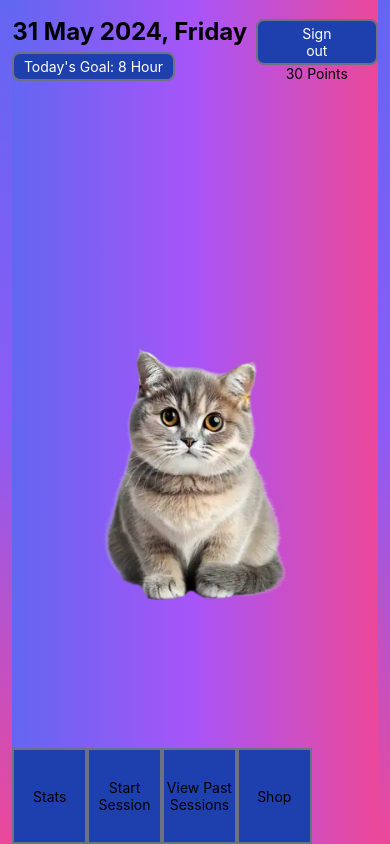
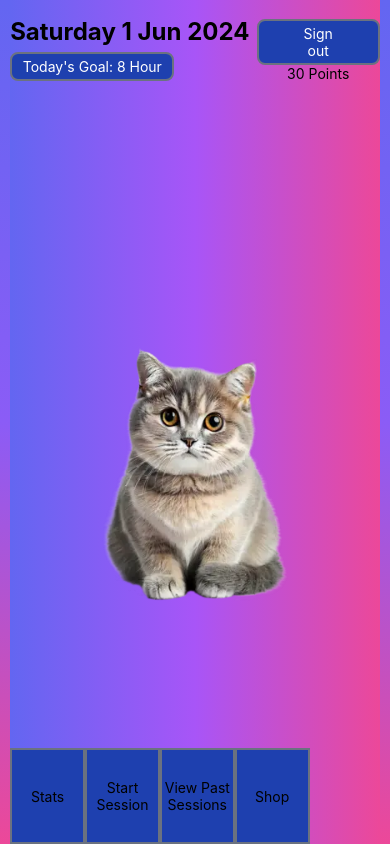
Before and after one commit to panjx-7339/sleep-app-team-6103, a React Native app: screen /Home in a window 390 px wide. Built offline with nearby package versions, Linux system fonts and the light colour scheme; no server answers.

Commit message:
Updated CurrentDate

```diff
--- /dev/null
+++ b/src/screens/HomeScreen/components/CurrentDate.js
@@ -0,0 +1,10 @@
+import { StyleSheet, Text, View } from "react-native";
+import React from "react";
+
+const CurrentDate = () => {
+  return <Text className="font-bold text-2xl">Saturday 1 Jun 2024</Text>;
+};
+
+export default CurrentDate;
+
+const styles = StyleSheet.create({});
--- a/src/screens/HomeScreen/components/Date.js
+++ /dev/null
@@ -1,10 +0,0 @@
-import { StyleSheet, Text, View } from "react-native";
-import React from "react";
-
-const Date = () => {
-  return <Text className="font-bold text-2xl">31 May 2024, Friday</Text>;
-};
-
-export default Date;
-
-const styles = StyleSheet.create({});
--- a/src/screens/HomeScreen/components/TopBar.js
+++ b/src/screens/HomeScreen/components/TopBar.js
@@ -1,15 +1,16 @@
 import { StyleSheet, Text, View } from "react-native";
 import React from "react";
 import SignOutButton from "./SignOutButton";
-import Date from "./Date";
+import Date from "./CurrentDate";
 import SleepGoalDisplay from "./SleepGoalDisplay";
 import PointsDisplay from "./PointsDisplay";
+import CurrentDate from "./CurrentDate";
 
 const TopBar = () => {
   return (
     <View className="flex-row h-24">
       <View className="w-2/3 flex-col justify-center">
-        <Date />
+        <CurrentDate />
         <SleepGoalDisplay />
       </View>
       <View className="w-1/3 flex-col justify-center items-center">
```
